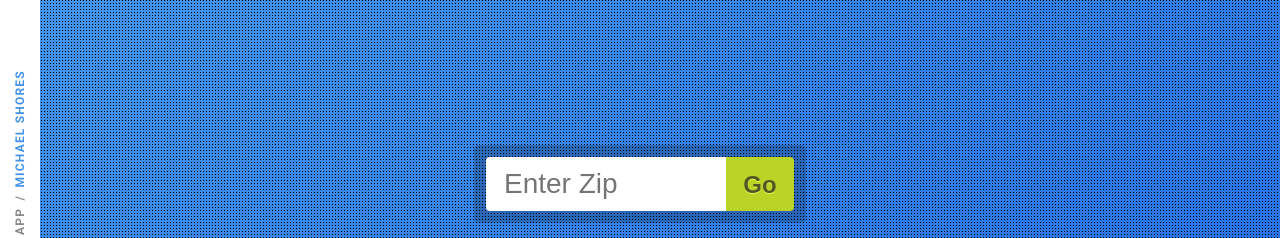
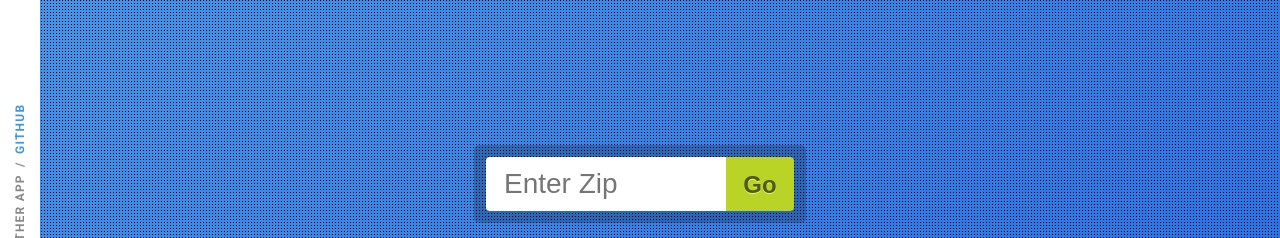
Before and after one commit to MrShores/React-Weather-ZIP, a React (Create React App) app: page / in a window 1280 px wide. Shown: the part 185-423 px from the top of the page. Built offline with nearby package versions, Linux system fonts and the light colour scheme.

Commit message:
Postion fixed, add GitHub link

```diff
--- a/src/components/Credits/Credits.js
+++ b/src/components/Credits/Credits.js
@@ -12,7 +12,7 @@
         <div className={cssClasses.join(' ')}>
             <div className={classes.CreditsText}>
                 <span>React Weather App</span>&ensp;/&ensp;
-                <a href="http://michaelshores.com" target="_blank" rel="noopener noreferrer">Michael Shores</a>
+                <a href="https://github.com/MrShores/react-weather-zip" target="_blank" rel="noopener noreferrer">GitHub</a>
             </div>
         </div>
     );
```
